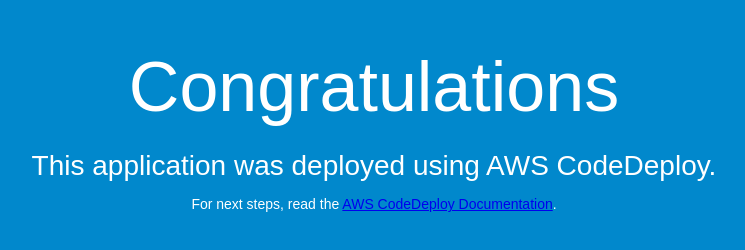
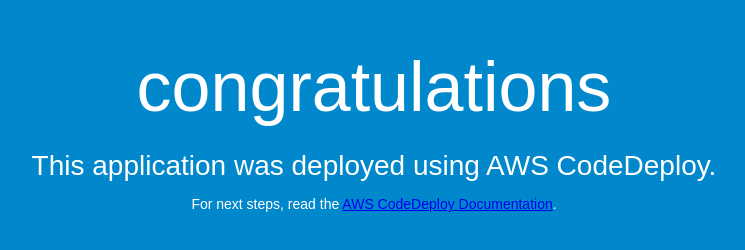
Before and after one commit to pratyup10/pratyushawscicdawslab1, a plain HTML site: page index.html in a window 1280 px wide. Shown: the whole page, without its empty margins (266-1011 px from the left). Drawn offline with Linux system fonts and the light colour scheme.

Commit message:
Update index.html

```diff
--- a/index.html
+++ b/index.html
@@ -26,7 +26,7 @@
 </head>
 <body>
   <div align="center">
-    <h1>Congratulations</h1>
+    <h1>congratulations</h1>
     <h2>This application was deployed using AWS CodeDeploy.</h2>
     <p>For next steps, read the <a href="http://aws.amazon.com/documentation/codedeploy">AWS CodeDeploy Documentation</a>.</p>
   </div>
```
